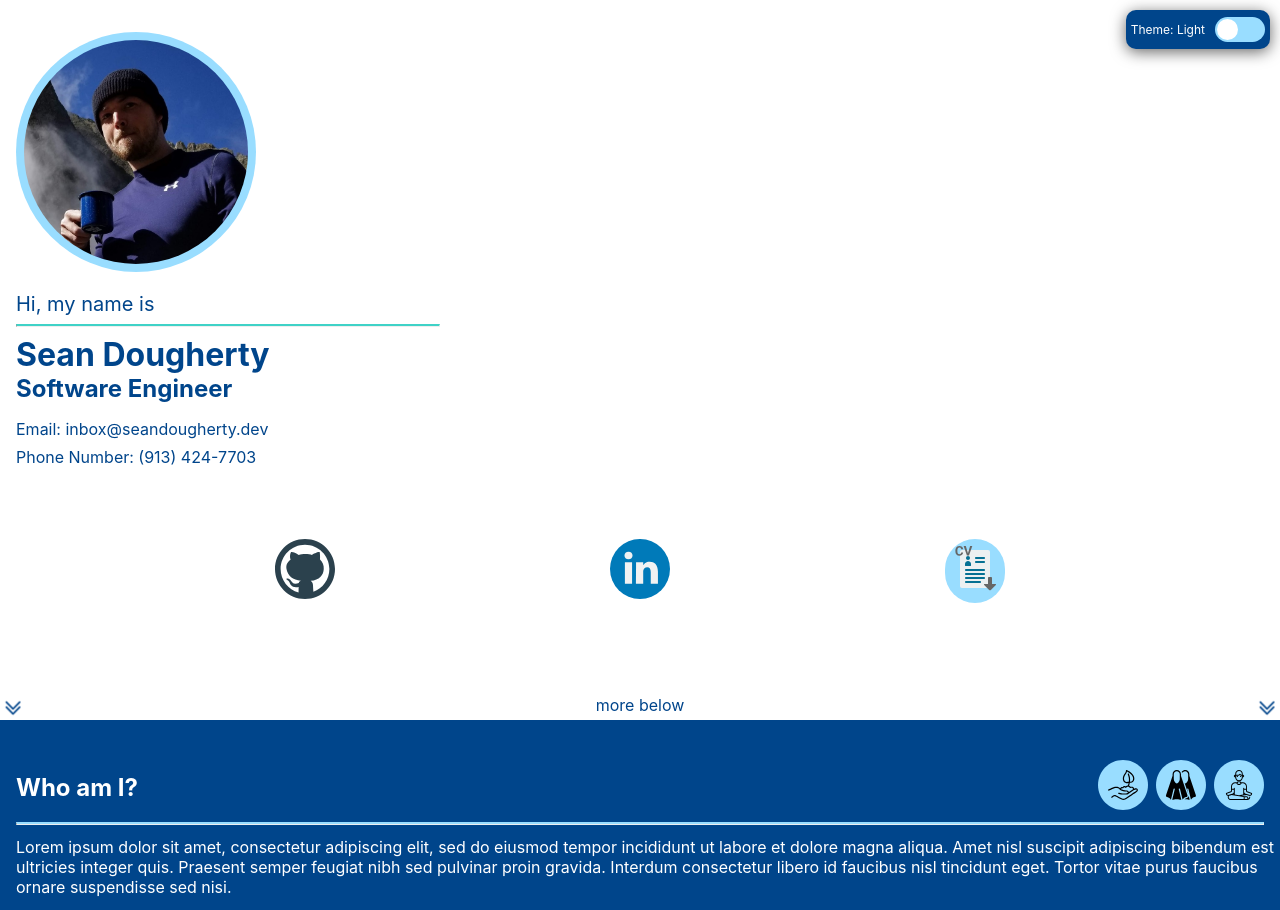
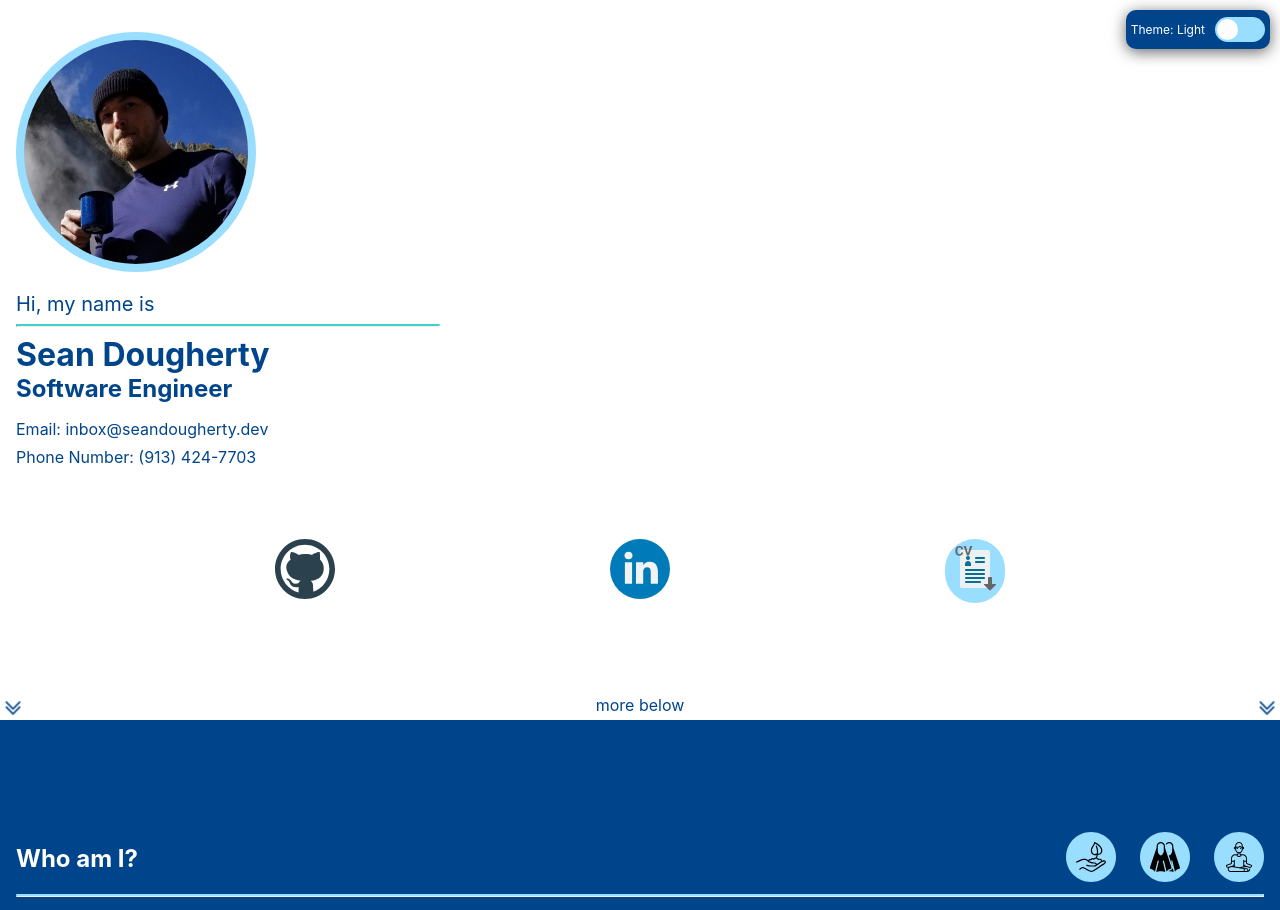
Before and after one commit to SeanDougherty/simple-react-page, a React (Create React App) app: page / in a window 1280 px wide. Shown: the top 910 px of the page. Built offline with nearby package versions, Linux system fonts and the light colour scheme.

Commit message:
added FadeIntoView utility component.

```diff
--- a/src/components/About.js
+++ b/src/components/About.js
@@ -3,6 +3,7 @@ import Collapsible from "./Utility/Collapsible";
 import { ReactComponent as Diving } from "../resources/diving.svg";
 import { ReactComponent as Gardening } from "../resources/gardening.svg";
 import { ReactComponent as Meditating } from "../resources/meditating.svg";
+import FadeIntoView from "./Utility/FadeIntoView";
 
 const About = (props) => {
   const classes = useStyles();
@@ -12,9 +13,15 @@ const About = (props) => {
         <div className={classes.header}>
           <h2>Who am I?</h2>
           <div className={classes.hobbies}>
-            <Gardening />
-            <Diving />
-            <Meditating />
+            <FadeIntoView delay={0}>
+              <Gardening />
+            </FadeIntoView>
+            <FadeIntoView delay={50}>
+              <Diving />
+            </FadeIntoView>
+            <FadeIntoView delay={100}>
+              <Meditating />
+            </FadeIntoView>
           </div>
         </div>
         <hr />
@@ -28,7 +35,7 @@ const About = (props) => {
         </p>
       </div>
       <Collapsible>
-        <h3>My story</h3>
+        <h2>My story</h2>
         <hr />
         <p>
           I earned a B.S. in Biomedical Engineering with a minor in Computer
@@ -71,7 +78,8 @@ const useStyles = createUseStyles((theme) => ({
     backgroundColor: theme.colorSecondary,
     display: "flex",
     flexDirection: "column",
-    justifyContent: "space-between",
+    justifyContent: "space-evenly",
+    minHeight: "80vh",
     color: theme.colorPrimary,
     transition: [["background-color", "0.2s", "ease"]],
     "& > *": {
@@ -125,14 +133,15 @@ const useStyles = createUseStyles((theme) => ({
     },
   },
   hobbies: {
-    "& > svg": {
+    display: "flex",
+    "& > div > svg": {
       width: "50px",
       marginLeft: "0.5rem",
       "& > g > path:first-of-type": {
         fill: [[theme.colorAccent], "!important"],
       },
     },
-    "& > svg:last-of-type": {
+    "& > div > svg:last-of-type": {
       marginRight: "1rem",
     },
   },
--- /dev/null
+++ b/src/components/Utility/FadeIntoView.js
@@ -0,0 +1,41 @@
+import { useState, useRef, useEffect } from "react";
+import { createUseStyles } from "react-jss";
+
+const FadeIntoView = (props) => {
+  const delay = props.delay ? props.delay + "ms" : "";
+  const [isVisible, setVisible] = useState(true);
+  const domRef = useRef();
+  useEffect(() => {
+    const observer = new IntersectionObserver((entries) => {
+      entries.forEach((entry) => setVisible(entry.isIntersecting));
+    });
+    observer.observe(domRef.current);
+    return () => observer.unobserve(domRef.current);
+  }, []);
+
+  const classes = useStyles(delay);
+  return (
+    <div
+      className={`${classes.fadeIn} ${isVisible ? "visible" : ""}`}
+      ref={domRef}>
+      {props.children}
+    </div>
+  );
+};
+
+const useStyles = createUseStyles((theme) => ({
+  fadeIn: (delay) => ({
+    opacity: 0,
+    transform: "translateY(100%)",
+    visibility: "hidden",
+    transition: `opacity 0.6s ${delay} ease-out, transform 0.6s ${delay} ease-out`,
+    willChange: "opacity, visibility",
+    "&.visible": {
+      opacity: 1,
+      transform: "none",
+      visibility: "visible",
+    },
+  }),
+}));
+
+export default FadeIntoView;
```
